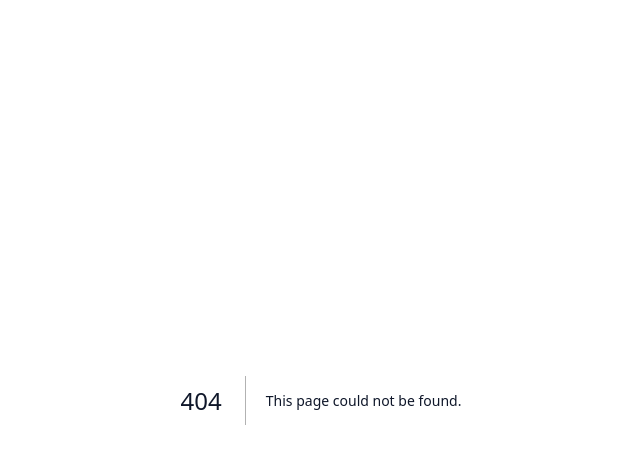
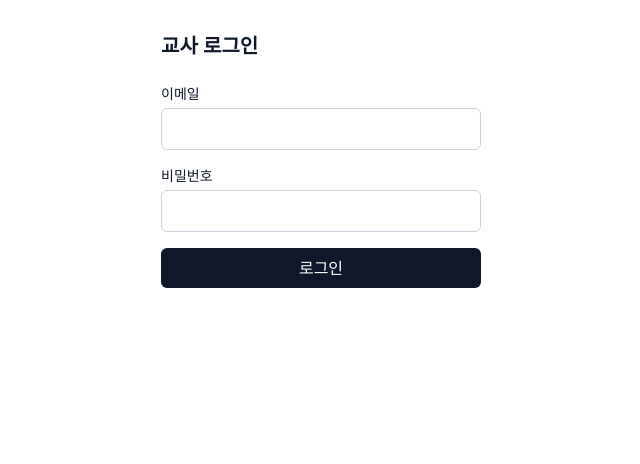
Before and after one commit to Leewanglyul/eduquest-ai, a Next.js app: page /teacher/sign-in in a window 1280 px wide. Before the commit this address had no page. Shown: the top 464 px of the page, without its empty margins (319-959 px from the left). Built offline with nearby package versions, Linux system fonts and the light colour scheme.

Commit message:
feat(auth): add teacher sign-in/sign-out flow

```diff
--- /dev/null
+++ b/src/app/teacher/sign-in/page.tsx
@@ -0,0 +1,12 @@
+import { TeacherSignInForm } from "@/components/auth/teacher-sign-in-form";
+
+export const dynamic = "force-dynamic";
+
+export default function TeacherSignInPage() {
+  return (
+    <main className="mx-auto max-w-sm p-8">
+      <h1 className="mb-6 text-xl font-semibold">교사 로그인</h1>
+      <TeacherSignInForm />
+    </main>
+  );
+}
--- /dev/null
+++ b/src/components/auth/teacher-sign-in-form.tsx
@@ -0,0 +1,60 @@
+"use client";
+
+import { useActionState } from "react";
+import {
+  teacherSignInAction,
+  type TeacherAuthFormState,
+} from "@/features/auth/teacher-actions";
+
+const initialState: TeacherAuthFormState = {};
+
+export function TeacherSignInForm() {
+  const [state, formAction, pending] = useActionState(teacherSignInAction, initialState);
+
+  return (
+    <form action={formAction} className="space-y-4">
+      <div>
+        <label htmlFor="email" className="block text-sm font-medium">
+          이메일
+        </label>
+        <input
+          id="email"
+          name="email"
+          type="email"
+          autoComplete="email"
+          autoCapitalize="none"
+          required
+          className="mt-1 w-full rounded-md border border-slate-300 px-3 py-2"
+        />
+      </div>
+
+      <div>
+        <label htmlFor="password" className="block text-sm font-medium">
+          비밀번호
+        </label>
+        <input
+          id="password"
+          name="password"
+          type="password"
+          autoComplete="current-password"
+          required
+          className="mt-1 w-full rounded-md border border-slate-300 px-3 py-2"
+        />
+      </div>
+
+      {state.error ? (
+        <p role="alert" className="text-sm text-red-600">
+          {state.error}
+        </p>
+      ) : null}
+
+      <button
+        type="submit"
+        disabled={pending}
+        className="w-full rounded-md bg-slate-900 px-4 py-2 text-white disabled:opacity-50"
+      >
+        {pending ? "로그인 중..." : "로그인"}
+      </button>
+    </form>
+  );
+}
--- /dev/null
+++ b/src/features/auth/teacher-actions.ts
@@ -0,0 +1,89 @@
+"use server";
+
+import { redirect } from "next/navigation";
+import { z } from "zod";
+
+import { IdentityError } from "@/features/identity/errors";
+import {
+  requireActiveProfile,
+  requireAuthenticatedUserId,
+} from "@/features/identity/service";
+import type { IdentityProfile } from "@/features/identity/types";
+import { createSupabaseServerClient } from "@/lib/supabase/server";
+
+export type TeacherAuthFormState = {
+  error?: string;
+};
+
+export const TEACHER_HOME_PATH = "/teacher";
+export const TEACHER_SIGN_IN_PATH = "/teacher/sign-in";
+
+const GENERIC_SIGN_IN_ERROR = "이메일 또는 비밀번호가 올바르지 않습니다.";
+const NOT_TEACHER_ERROR = "교사 계정이 아닙니다. 교사 계정으로 로그인해 주세요.";
+const SUSPENDED_ERROR = "비활성 상태의 계정입니다. 관리자에게 문의해 주세요.";
+
+const teacherSignInSchema = z.object({
+  email: z.string().trim().min(1).max(254).email().toLowerCase(),
+  password: z.string().min(1).max(128),
+});
+
+function isTeacherRole(profile: IdentityProfile) {
+  return profile.role === "teacher" || profile.role === "admin";
+}
+
+export async function teacherSignInAction(
+  _prev: TeacherAuthFormState,
+  formData: FormData,
+): Promise<TeacherAuthFormState> {
+  const parsed = teacherSignInSchema.safeParse({
+    email: formData.get("email"),
+    password: formData.get("password"),
+  });
+
+  if (!parsed.success) {
+    return { error: GENERIC_SIGN_IN_ERROR };
+  }
+
+  const supabase = await createSupabaseServerClient();
+  const { error: signInError } = await supabase.auth.signInWithPassword({
+    email: parsed.data.email,
+    password: parsed.data.password,
+  });
+
+  if (signInError) {
+    return { error: GENERIC_SIGN_IN_ERROR };
+  }
+
+  // Validate through the existing Identity layer. redirect() throws, so it
+  // must stay outside of try/catch.
+  let failure: string | null = null;
+
+  try {
+    await requireAuthenticatedUserId();
+    const profile = await requireActiveProfile();
+
+    if (!isTeacherRole(profile)) {
+      failure = NOT_TEACHER_ERROR;
+    }
+  } catch (error) {
+    if (error instanceof IdentityError) {
+      failure =
+        error.code === "PROFILE_SUSPENDED" ? SUSPENDED_ERROR : NOT_TEACHER_ERROR;
+    } else {
+      failure = GENERIC_SIGN_IN_ERROR;
+    }
+  }
+
+  if (failure) {
+    await supabase.auth.signOut();
+    return { error: failure };
+  }
+
+  redirect(TEACHER_HOME_PATH);
+}
+
+export async function teacherSignOutAction(): Promise<void> {
+  const supabase = await createSupabaseServerClient();
+  await supabase.auth.signOut();
+  redirect(TEACHER_SIGN_IN_PATH);
+}
```
